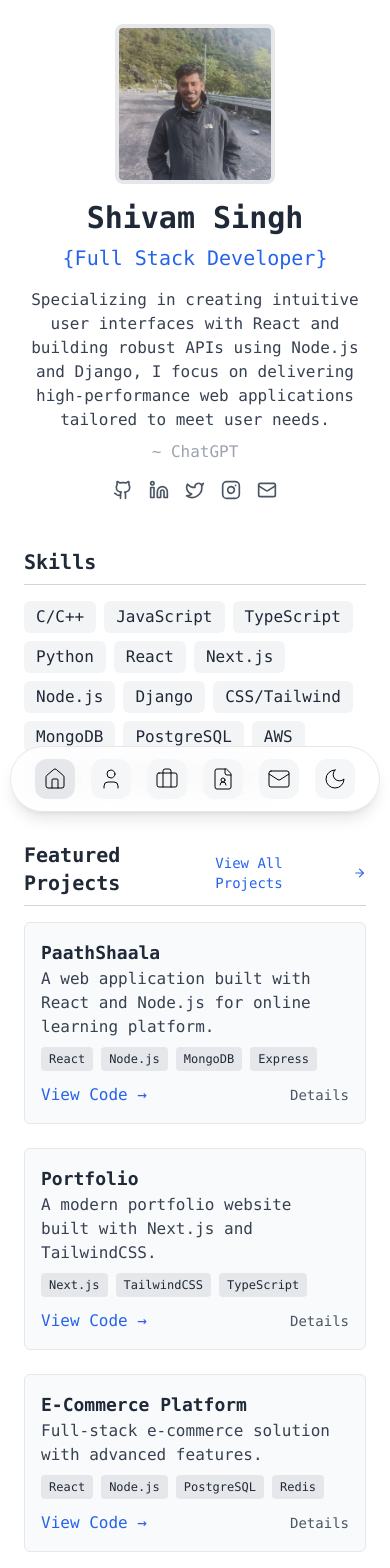
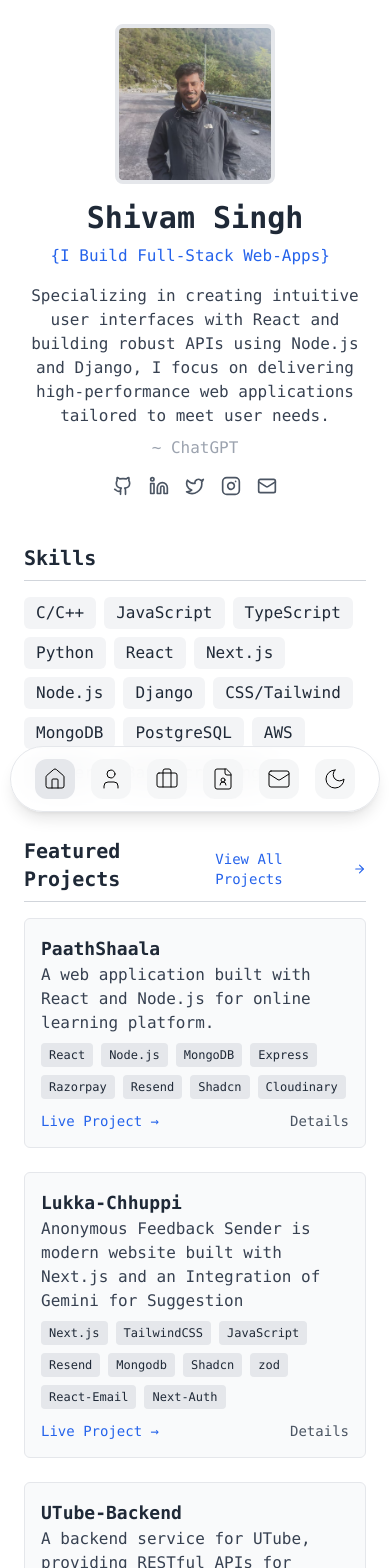
Before and after one commit to web3ngineer/Portfolio, a Next.js app: page / in a window 390 px wide. Shown: the top 1568 px of the page. Built offline with nearby package versions, Linux system fonts and the light colour scheme.

Commit message:
fix:remove some errors and make some ui fixes

```diff
--- a/src/app/hire-me/page.tsx
+++ b/src/app/hire-me/page.tsx
@@ -20,7 +20,7 @@ export default function HireMePage() {
           I am a passionate Full Stack Developer with experience in building modern web applications. I specialize in creating scalable and maintainable solutions using the latest technologies.
         </p>
 
-        <h2 className="text-xl font-bold mb-4">What I Offer</h2>
+        <h2 className="text-xl font-bold mb-4">What I Do</h2>
         <ul className="list-disc pl-5 mb-6">
           <li>Custom web application development</li>
           <li>Responsive design and user experience optimization</li>
@@ -39,6 +39,7 @@ export default function HireMePage() {
           <li>Node.js, Express</li>
           <li>MongoDB, PostgreSQL</li>
           <li>AWS, Docker</li>
+          <li>Linux, Bash-Script</li>
         </ul>
 
         <Contacts/>
--- a/src/app/projects/page.tsx
+++ b/src/app/projects/page.tsx
@@ -1,65 +1,61 @@
-'use client';
+"use client";
 
-import Link from 'next/link';
-import Image from 'next/image';
-import { ArrowLeft, Github, ExternalLink } from 'lucide-react';
-import { motion } from 'framer-motion';
+import Link from "next/link";
+import Image from "next/image";
+import { ArrowLeft, Github, ExternalLink } from "lucide-react";
+import { motion } from "framer-motion";
 
 export default function ProjectsPage() {
-  // Extended project data with more details
+  // Extended project data without description
   const projects = [
     {
-      title: 'PaathShaala',
-      description: 'A comprehensive online learning platform built with React and Node.js. Features include course management, student progress tracking, interactive quizzes, and video lectures.',
-      longDescription: 'PaathShaala is an educational platform designed to provide a seamless learning experience for students and teachers. The application includes features such as course creation and management, student enrollment, progress tracking, interactive quizzes, video lectures, and discussion forums. The frontend is built with React, utilizing Redux for state management and styled-components for UI. The backend is powered by Node.js and Express, with MongoDB as the database.',
-      image: '/projects/paathshaala.jpg',
-      link: 'https://github.com/yourusername/paathshaala',
-      demoLink: 'https://paathshaala-demo.vercel.app',
-      tech: ['React', 'Node.js', 'MongoDB', 'Express', 'Redux', 'JWT'],
+      title: "PaathShaala",
+      description: "Educational platform for learning.",
+      image: "/projects/paathshaala.jpg",
+      link: "https://github.com/yourusername/paathshaala",
+      demoLink: "https://paathshaala-demo.vercel.app",
+      tech: ["React", "Node.js", "MongoDB"],
       features: [
-        'User authentication and authorization',
-        'Course creation and management',
-        'Video lecture streaming',
-        'Interactive quizzes and assessments',
-        'Progress tracking and analytics',
-        'Discussion forums and community features'
-      ]
+        "User authentication",
+        "Course management",
+        "Video streaming",
+        "Interactive quizzes",
+        "Progress tracking",
+        "Discussion forums",
+      ],
     },
     {
-      title: 'Portfolio',
-      description: 'A modern portfolio website built with Next.js and TailwindCSS, featuring responsive design and dark mode support.',
-      longDescription: 'This portfolio website showcases my skills, projects, and experience as a developer. Built with Next.js and TailwindCSS, it features a clean, minimalist design with code-like aesthetics. The site includes responsive layouts for all device sizes, dark/light theme support, and smooth animations powered by Framer Motion. The project structure is organized for maintainability and future expansion.',
-      image: '/projects/portfolio.jpg',
-      link: 'https://github.com/yourusername/portfolio',
-      demoLink: 'https://portfolio-demo.vercel.app',
-      tech: ['Next.js', 'TailwindCSS', 'TypeScript', 'Framer Motion'],
+      title: "Portfolio",
+      description: "Portfolio website showcasing skills.",
+      image: "/projects/portfolio.jpg",
+      link: "https://github.com/yourusername/portfolio",
+      demoLink: "https://portfolio-demo.vercel.app",
+      tech: ["Next.js", "TailwindCSS", "TypeScript"],
       features: [
-        'Responsive design for all device sizes',
-        'Dark/light theme support',
-        'Smooth animations and transitions',
-        'SEO optimized',
-        'Fast loading times with Next.js',
-        'Code-like aesthetic with monospace fonts'
-      ]
+        "Responsive design",
+        "Dark/light theme",
+        "Smooth animations",
+        "SEO optimized",
+        "Fast loading times",
+        "Monospace fonts",
+      ],
     },
     {
-      title: 'E-Commerce Platform',
-      description: 'Full-stack e-commerce solution with advanced features like real-time inventory management, payment processing, and analytics.',
-      longDescription: 'This e-commerce platform provides a complete solution for online stores. It includes product management, inventory tracking, shopping cart functionality, secure checkout with multiple payment options, order management, and customer accounts. The frontend is built with React, while the backend uses Node.js with Express. Data is stored in PostgreSQL, with Redis for caching and session management.',
-      image: '/projects/ecommerce.jpg',
-      link: 'https://github.com/yourusername/ecommerce',
-      demoLink: 'https://ecommerce-demo.vercel.app',
-      tech: ['React', 'Node.js', 'PostgreSQL', 'Redis', 'Stripe API', 'Docker'],
+      title: "E-Commerce Platform",
+      description: "Complete e-commerce solution.",
+      image: "/projects/ecommerce.jpg",
+      link: "https://github.com/yourusername/ecommerce",
+      demoLink: "https://ecommerce-demo.vercel.app",
+      tech: ["React", "Node.js", "PostgreSQL"],
       features: [
-        'Product catalog with categories and search',
-        'User accounts and profiles',
-        'Shopping cart and wishlist',
-        'Secure checkout with multiple payment options',
-        'Order tracking and history',
-        'Admin dashboard with analytics',
-        'Real-time inventory management'
-      ]
-    }
+        "Product catalog",
+        "User accounts",
+        "Shopping cart",
+        "Secure checkout",
+        "Order tracking",
+        "Admin dashboard",
+      ],
+    },
   ];
 
   // Animation variants
@@ -68,9 +64,9 @@ export default function ProjectsPage() {
     visible: {
       opacity: 1,
       transition: {
-        staggerChildren: 0.1
-      }
-    }
+        staggerChildren: 0.1,
+      },
+    },
   };
 
   const itemVariants = {
@@ -79,9 +75,9 @@ export default function ProjectsPage() {
       y: 0,
       opacity: 1,
       transition: {
-        duration: 0.5
-      }
-    }
+        duration: 0.5,
+      },
+    },
   };
 
   return (
@@ -96,12 +92,13 @@ export default function ProjectsPage() {
         {/* Page heading */}
         <h1 className="text-3xl font-bold mb-6">Projects</h1>
         <p className="text-gray-600 dark:text-gray-400 mb-8">
-          A collection of my recent work. Each project represents a unique challenge and solution.
+          A collection of my recent work. Each project represents a unique
+          challenge and solution.
         </p>
 
         {/* Projects list */}
         <motion.div
-          className="space-y-16"
+          className="grid grid-cols-1 md:grid-cols-2 gap-6"
           variants={containerVariants}
           initial="hidden"
           animate="visible"
@@ -113,7 +110,7 @@ export default function ProjectsPage() {
               variants={itemVariants}
             >
               {/* Project image */}
-              <div className="w-full h-64 bg-gray-200 dark:bg-gray-800 relative">
+              <div className="w-full h-44 bg-gray-200 dark:bg-gray-800 relative">
                 {project.image ? (
                   <Image
                     src={project.image}
@@ -123,29 +120,21 @@ export default function ProjectsPage() {
                   />
                 ) : (
                   <div className="w-full h-full flex items-center justify-center">
-                    <p className="text-gray-500 dark:text-gray-400">Project Screenshot</p>
+                    <p className="text-gray-500 dark:text-gray-400">
+                      Project Screenshot
+                    </p>
                   </div>
                 )}
               </div>
 
               {/* Project content */}
               <div className="p-6">
-                <h2 className="text-2xl font-bold mb-2">{project.title}</h2>
-                <p className="text-gray-700 dark:text-gray-300 mb-4">{project.longDescription}</p>
-
-                {/* Features */}
-                <div className="mb-6">
-                  <h3 className="text-lg font-semibold mb-2">Key Features</h3>
-                  <ul className="list-disc list-inside space-y-1">
-                    {project.features.map((feature, i) => (
-                      <li key={i} className="text-gray-700 dark:text-gray-300">{feature}</li>
-                    ))}
-                  </ul>
-                </div>
+                <h2 className="text-xl font-bold">{project.title}</h2>
+                <p className="text-sm mb-2">{project.description}</p>
 
                 {/* Technologies */}
                 <div className="mb-6">
-                  <h3 className="text-lg font-semibold mb-2">Technologies</h3>
+                  <h3 className="font-semibold">Tech-Stack</h3>
                   <div className="flex flex-wrap gap-2">
                     {project.tech.map((tech, techIndex) => (
                       <span
--- a/src/components/TypeEffect.tsx
+++ b/src/components/TypeEffect.tsx
@@ -22,7 +22,7 @@ export function TypewriterEffectSmoothDemo() {
     },
     {
       text: "MERN-Stack",
-      className: "text-blue-500 dark:text-blue-500",
+      className: "text-blue-500 dark:text-blue-500 font-mono text-2xl",
     },
   ];
   return (
--- a/src/components/sections/Experience.tsx
+++ b/src/components/sections/Experience.tsx
@@ -35,7 +35,7 @@ function Experience() {
     {
       title: "Jr. Software Developer - Trainee",
       company: "NIT Uttarakhand",
-      location: "Delhi, India",
+      location: "Uttarakhand, India",
       period: "6-months [2023-2024]",
       description:
         "Focused on learning and implementing new technologies",
--- a/src/components/sections/Hero.tsx
+++ b/src/components/sections/Hero.tsx
@@ -2,18 +2,43 @@
 
 import Image from "next/image";
 import SocialIcons from "../SocialIcons";
+import { TypewriterEffect, TypewriterEffectSmooth } from "../ui/typewriter-effect";
+import { motion } from "framer-motion";
 
 export default function Hero() {
+  const words = [
+    {
+      text: "{I",
+    },
+    {
+      text: "Build",
+    },
+    {
+      text: "Full-Stack",
+    },
+    {
+      text: "Web-Apps}",
+    },
+  ];
+
   return (
     <header className="mb-12">
       <div className="flex flex-col-reverse gap-4 md:gap-0 items-center md:flex-row justify-between">
         <div className="flex flex-col items-center md:items-start">
-          <h1 className="text-3xl md:text-5xl font-bold mb-2 ">Shivam Singh</h1>
-          <p className="text-xl md:text-2xl text-blue-600 dark:text-blue-400 mb-4">
+          <h1 className="text-3xl md:text-5xl font-bold mb-2">Shivam Singh</h1>
+          {/* <p className="text-xl md:text-2xl text-blue-600 dark:text-blue-400 mb-4">
             {"{Full Stack Developer}"}
-          </p>
+          </p> */}
+
+          <TypewriterEffectSmooth
+            words={words}
+            className="font-mono mb-4 mt-0 text-base md:text-xl"
+          />
+
           <p className="text-gray-700 dark:text-gray-300 text-center md:text-start mb-2">
-            Specializing in creating intuitive user interfaces with React and building robust APIs using Node.js and Django, I focus on delivering high-performance web applications tailored to meet user needs.
+            Specializing in creating intuitive user interfaces with React and
+            building robust APIs using Node.js and Django, I focus on delivering
+            high-performance web applications tailored to meet user needs.
           </p>
           <p className="mb-4 text-gray-400">~ ChatGPT</p>
           {/*Social Icons*/}
@@ -22,7 +47,13 @@ export default function Hero() {
         <div className="relative w-40 h-40 md:w-72 md:h-72 overflow-hidden rounded-lg border-4 border-gray-200 dark:border-gray-800 shrink-0">
           {/* Replace with your actual image */}
           <div className="w-full h-full bg-gray-300 dark:bg-gray-700 flex items-center justify-center">
-            <Image src={'/profile.jpg'} alt="profile" width={288} height={288} className="object-cover" />
+            <Image
+              src={"/profile.jpg"}
+              alt="profile"
+              width={288}
+              height={288}
+              className="object-cover"
+            />
           </div>
         </div>
       </div>
--- a/src/components/sections/Projects.tsx
+++ b/src/components/sections/Projects.tsx
@@ -8,21 +8,22 @@ const projects = [
   {
     title: 'PaathShaala',
     description: 'A web application built with React and Node.js for online learning platform.',
-    link: 'https://github.com/yourusername/paathshaala',
-    tech: ['React', 'Node.js', 'MongoDB', 'Express']
+    link: 'https://paathshaala.web3ngineer.in',
+    tech: ['React', 'Node.js', 'MongoDB', 'Express', 'Razorpay', 'Resend', 'Shadcn', 'Cloudinary']
   },
   {
-    title: 'Portfolio',
-    description: 'A modern portfolio website built with Next.js and TailwindCSS.',
-    link: 'https://github.com/yourusername/portfolio',
-    tech: ['Next.js', 'TailwindCSS', 'TypeScript']
+    title: 'Lukka-Chhuppi',
+    description: 'Anonymous Feedback Sender is modern website built with Next.js and an Integration of Gemini for Suggestion',
+    link: 'https://lukka-chhuppi.web3ngineer.in',
+    tech: ['Next.js', 'TailwindCSS', 'JavaScript', 'Resend', 'Mongodb', 'Shadcn', 'zod', 'React-Email', 'Next-Auth']
   },
   {
-    title: 'E-Commerce Platform',
-    description: 'Full-stack e-commerce solution with advanced features.',
-    link: 'https://github.com/yourusername/ecommerce',
-    tech: ['React', 'Node.js', 'PostgreSQL', 'Redis']
-  }
+    title: 'UTube-Backend',
+    description: 'A backend service for UTube, providing RESTful APIs for video management and user authentication.',
+    link: 'https://utube.web3ngineer.in/api/v1/healthcheck',
+    apiDoc: 'https://documenter.getpostman.com/view/33610151/2sA35BbPtT',
+    tech: ['JavaScript', 'Mongodb', 'Express', 'Jwt', 'Cloudinary']
+  },
 ];
 
 export default function Projects() {
@@ -66,13 +67,24 @@ export default function Projects() {
                 </span>
               ))}
             </div>
+            <div>
+            {project.apiDoc && (
+              <Link
+                href={project.apiDoc}
+                className="text-blue-600 dark:text-blue-400 hover:underline text-sm"
+                target="_blank"
+              >
+                API Doc →
+              </Link>
+            )}
+            </div>
             <div className="flex justify-between items-center">
               <Link
                 href={project.link}
-                className="text-blue-600 dark:text-blue-400 hover:underline inline-flex items-center"
+                className="text-blue-600 dark:text-blue-400 hover:underline inline-flex items-center text-sm"
                 target="_blank"
               >
-                View Code →
+                Live Project →
               </Link>
               <Link
                 href={`/projects#${project.title.toLowerCase().replace(/\s+/g, '-')}`}
--- a/src/components/ui/typewriter-effect.tsx
+++ b/src/components/ui/typewriter-effect.tsx
@@ -88,10 +88,10 @@ export const TypewriterEffect = ({
           repeat: Infinity,
           repeatType: "reverse",
         }}
-        className={cn(
-          "inline-block rounded-sm w-[4px] h-4 md:h-6 lg:h-10 bg-blue-500",
-          cursorClassName
-        )}
+        // className={cn(
+        //   "inline-block rounded-sm w-[4px] h-4 md:h-6 lg:h-10 bg-blue-500",
+        //   cursorClassName
+        // )}
       ></motion.span>
     </div>
   );
@@ -116,6 +116,7 @@ export const TypewriterEffectSmooth = ({
       text: word.text.split(""),
     };
   });
+
   const renderWords = () => {
     return (
       <div>
@@ -125,7 +126,7 @@ export const TypewriterEffectSmooth = ({
               {word.text.map((char, index) => (
                 <span
                   key={`char-${index}`}
-                  className={cn(`dark:text-white text-black `, word.className)}
+                  className={cn(` text-blue-600 dark:text-blue-400`, word.className)}
                 >
                   {char}
                 </span>
@@ -141,7 +142,7 @@ export const TypewriterEffectSmooth = ({
   return (
     <div className={cn("flex space-x-1 my-6", className)}>
       <motion.div
-        className="overflow-hidden pb-2"
+        className="overflow-hidden"
         initial={{
           width: "0%",
         }}
@@ -155,7 +156,7 @@ export const TypewriterEffectSmooth = ({
         }}
       >
         <div
-          className="text-xs sm:text-base md:text-xl lg:text:3xl xl:text-4xl font-bold"
+          className="text-blue-600 dark:text-blue-400"
           style={{
             whiteSpace: "nowrap",
           }}
@@ -163,24 +164,6 @@ export const TypewriterEffectSmooth = ({
           {renderWords()}{" "}
         </div>{" "}
       </motion.div>
-      <motion.span
-        initial={{
-          opacity: 0,
-        }}
-        animate={{
-          opacity: 1,
-        }}
-        transition={{
-          duration: 0.8,
-
-          repeat: Infinity,
-          repeatType: "reverse",
-        }}
-        className={cn(
-          "block rounded-sm w-[4px]  h-4 sm:h-6 xl:h-12 bg-blue-500",
-          cursorClassName
-        )}
-      ></motion.span>
     </div>
   );
 };
```
Also changed, not shown: src/app/about/page.tsx (+12 -8 lines).
